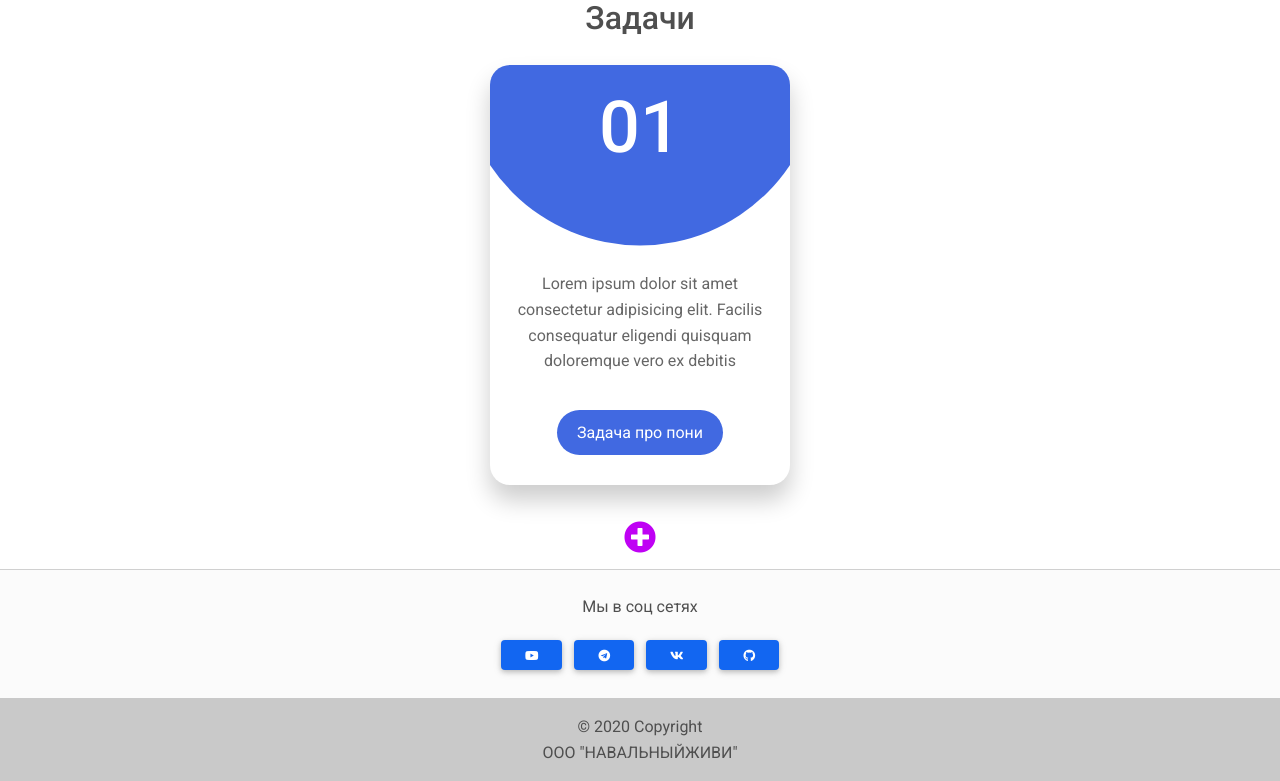
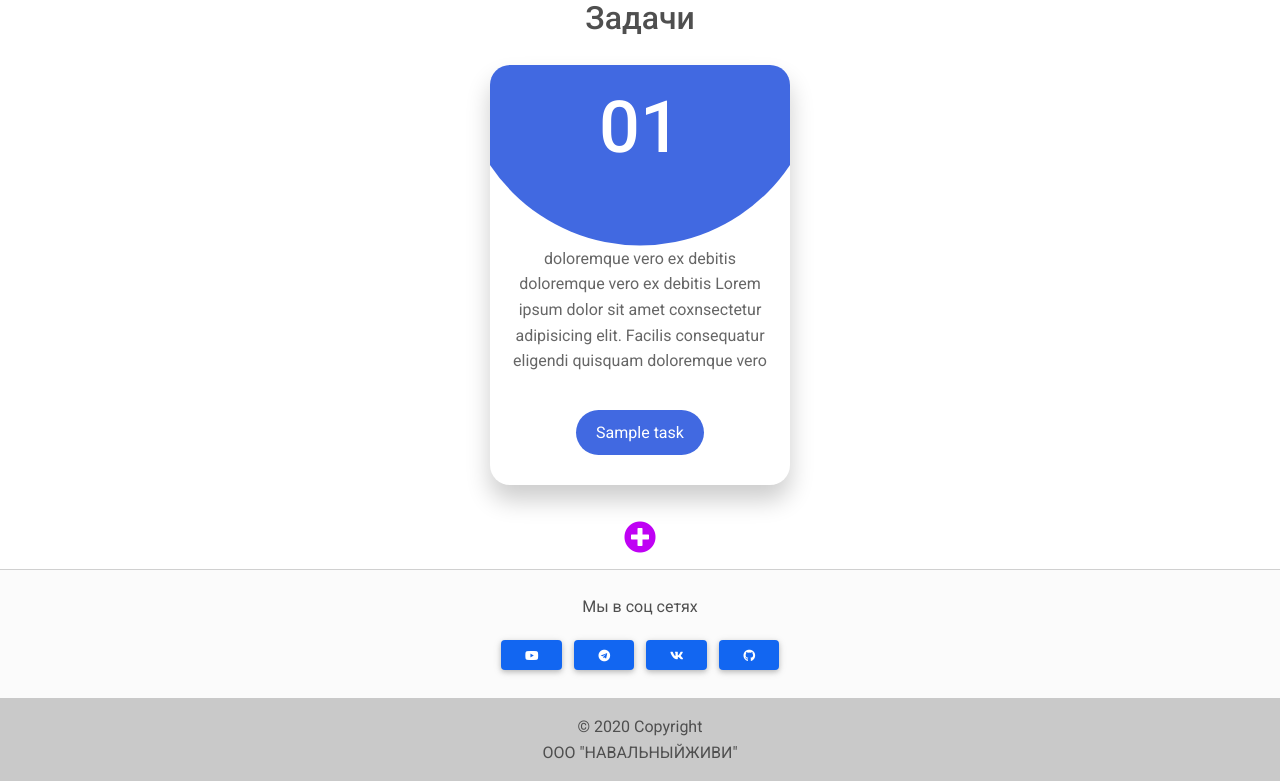
Before and after one commit to yeezy-na-izi/.shSkill, a Django app: page /courses/1/1 in a window 1280 px wide. Shown: the part 258-1039 px from the top of the page. Run offline with Django 3.2, Linux system fonts and the light colour scheme; tables that the repository leaves empty hold one stand-in row (values such as "Sample post"); some libraries are stand-ins or nearby versions.

Commit message:
something

```diff
--- a/back/templates/education/lesson/tasks.html
+++ b/back/templates/education/lesson/tasks.html
@@ -13,11 +13,12 @@
         </div>
         <div class="lesson-content">
             <p>
-                Lorem ipsum dolor sit amet consectetur adipisicing elit. Facilis consequatur
-                eligendi quisquam doloremque vero ex debitis
+                doloremque vero ex debitis doloremque vero ex debitis
+                Lorem ipsum dolor sit amet coxnsectetur adipisicing elit. Facilis consequatur
+                eligendi quisquam doloremque vero
             </p>
-            <a href="#" style="background:{{task.color}}">
-                Задача про пони
+            <a href="#" style="background:{{ task.color }}">
+                {{ task.title }}
             </a>
         </div>
     </div>
```
